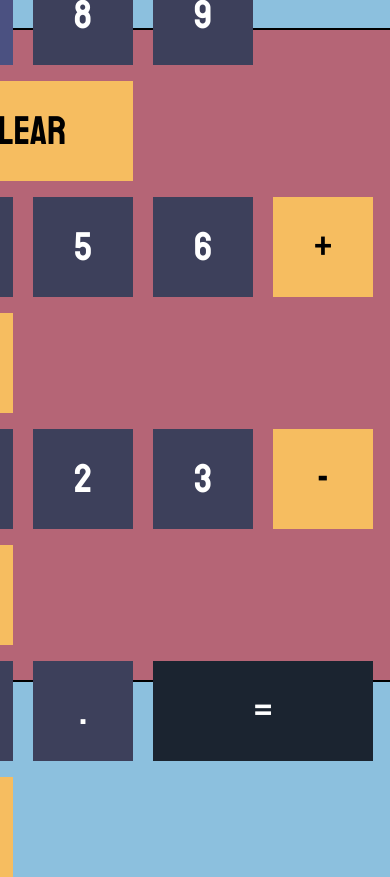
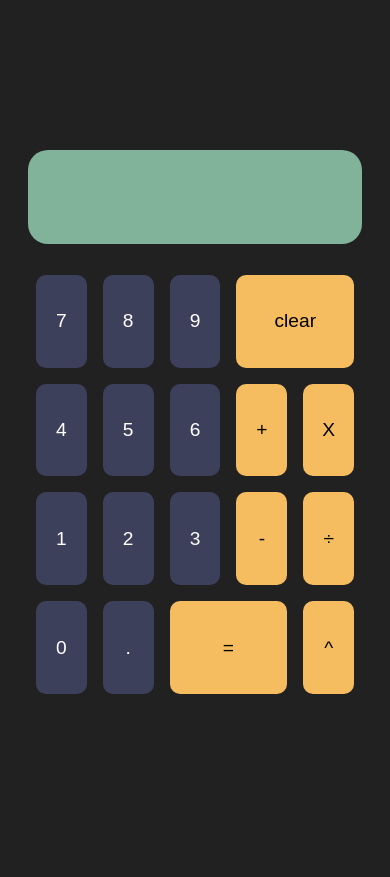
Before and after one commit to ethan-letourneau1997/calculator, a PHP site: page / in a window 390 px wide; the page is wider, and only the part inside the window is pictured. After the commit the page ends 694 px from the top of that part, so only its background shows below. Run offline with PHP 8.4, Linux system fonts and the light colour scheme.

Commit message:
fix responsiveness

```diff
--- a/index.html
+++ b/index.html
@@ -11,41 +11,36 @@
     <link href="https://fonts.googleapis.com/css2?family=Staatliches&display=swap" rel="stylesheet">
     <title>calculator</title>
 </head>
-<body>
-    <audio onplay="sounds/bark"></audio>
+<body class="body">
+    <div class="outer">
         <div class="container" id="container">
-        <div id="row1">
                 <div id="screen" class="screen"></div>
 
-        </div>
-        <div id="row2">
                 <button class="button num" id="seven">7</button>
                 <button class="button num" id="eight">8</button>
                 <button class="button num" id="nine">9</button>
                 <button class="button operate" id="clear">clear</button>
-        </div>
-        <div id="row3">
+
                 <button class="button num" id="4">4</button>
                 <button class="button num" id="5">5</button>
                 <button class="button num" id="6">6</button>
                 <button class="button operate">+</button>
                 <button class="button operate">X</button>
 
-        </div>
-        <div id="row4">
+
                 <button class="button num" id="one">1</button>
                 <button class="button num" id="two">2</button>
                 <button class="button num" id="three">3</button>
                 <button class="button operate">-</button>
                 <button class="button operate">÷</button>
-        </div>
-        <div id="row5">
+
                 <button class="button num" id="zero">0</button>
                 <button class="button operate" id="decimal">.</button>
                 <button id="equals">=</button>
                 <button class="button operate" id="add">^</button>
             </div>
         </div>
+    </div>
 
 
 </body>
--- a/styles.css
+++ b/styles.css
@@ -1,31 +1,59 @@
-body{
-    display: flex;
-    justify-content: center;
-    align-items: center;
-    background-color: #8CC0DE;
+* {
+    margin: 0;
+    padding: 0;
+    box-sizing: border-box;
 }
 
-.container{
-    width: 680px;
-    height: 650px;
-    border: 2px solid black;
+body{
+    height: 100vh;
+    width: 100vw;
+    background-color: rgb(33, 33, 33);
     display: flex;
-    flex-direction: column;
-    align-items: center;
-    justify-content: center;
-    background-color: #b56576;
-    margin-top: 20px;
-    border-radius: 35px;
+    align-items:center;
+
 }
 
+.outer {
+    display: flex;
+    background-color: white;
+    background-color: rgb(123, 121, 121);
+    /* background-color: black; */
+    height: 600px;
+    width: 100vw;
+    justify-content: center;
+
+    padding: 2%;
+    background-color: #b56576;
+    background-color: rgb(33, 33, 33);
+}
+
+.container {
+    display: grid;
+    background-color: #b56576;
+    background-color: black;
+    background-color: rgb(33, 33, 33);
+
+
+    grid-template-rows: 1fr 1fr 1fr 1fr 1fr;
+    grid-template-columns: 1fr 1fr 1fr 1fr 1fr;
+    padding: 20px;
+    /* border: 2px solid black; */
+    border-radius: 35px;
+
+    width: 100%;
+    max-width: 600px;
+    max-height: 600px;
+
+}
+
+
+
 .screen{
-    height: 100px;
-    width: 550px;
+
     margin-bottom: 15px;
     background-color: #81b29a;
     border-radius: 20px;
-    font-family: 'Staatliches', cursive;
-    font-size: 60px;
+    font-size: 2rem;
     border-style: none;
     display: flex;
     padding-left: 30px;
@@ -35,14 +63,15 @@ body{
 }
 
 .button, #equals{
-    width:100px;
-    height: 100px;
     margin-top: 16px;
     margin-right: 8px;
     margin-left: 8px;
-    font-family: 'Staatliches', cursive;
-    font-size: 40px;
+    font-size: 1.2rem;
     border-style: none;
+    padding: 5px;
+    max-height: 100px;
+    max-width: 100px;
+    border-radius: 10px;
 }
 
 .button:active, #equals:active{
@@ -68,12 +97,15 @@ body{
 }
 
 #equals{
-    background-color: #1B2430;
+    background-color: #1d2530;
     color: white;
+
+    background-color: #f6bd60;
+    color: black;
 }
 
 #equals, #clear{
-    width: 220px;
+    background-color: #f6bd60;
 }
 
 #equals:hover{
@@ -88,3 +120,18 @@ body{
 #decimal:hover{
     background-color: #4b5181;
 }
+
+
+.screen {
+    grid-column: 1 / 6;
+}
+
+#clear {
+    grid-column: 4 / 6;
+    max-width: 250px;
+}
+
+#equals {
+    grid-column: 3 / 5;
+    max-width: 250px;
+}
```
Lines whose indentation alone changed are shown as unchanged.
